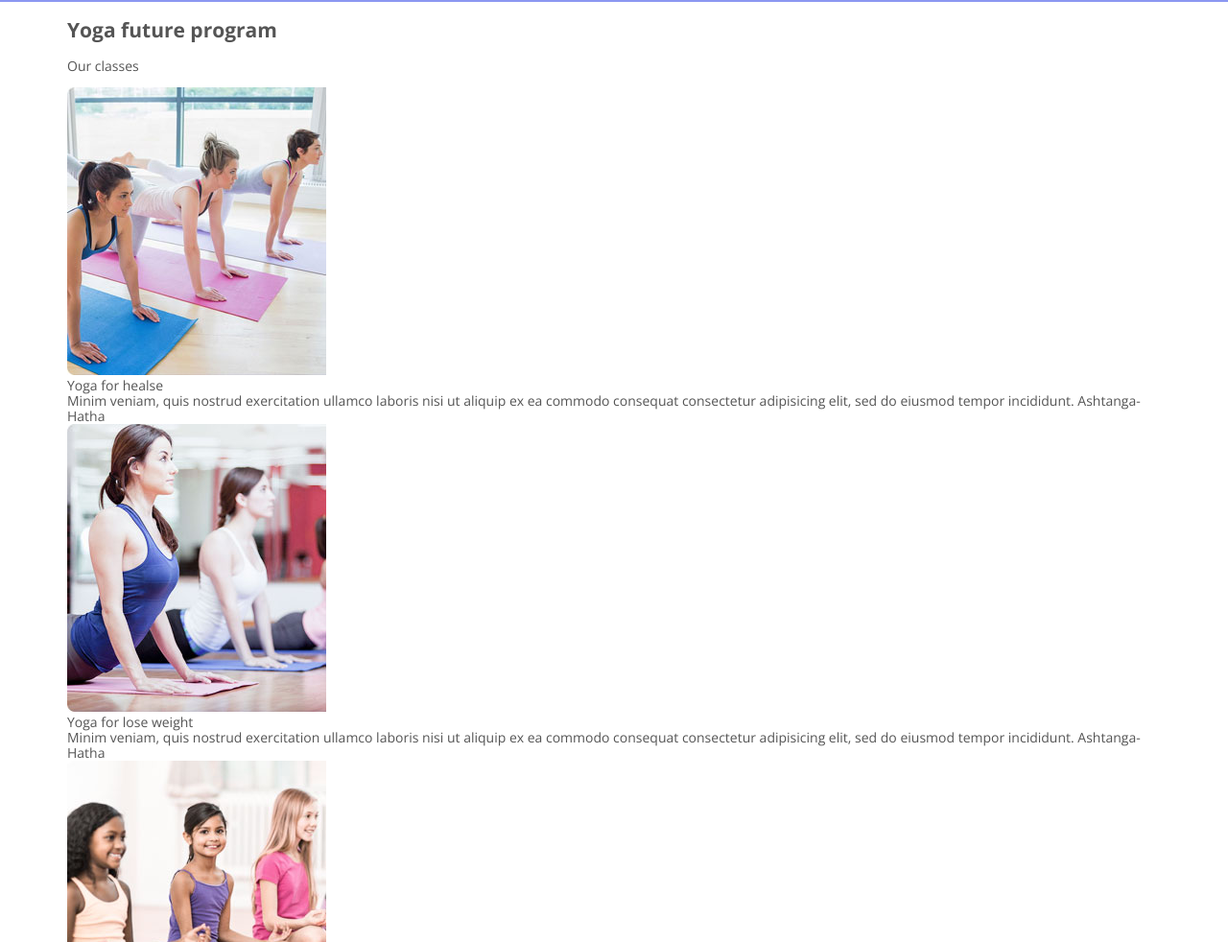
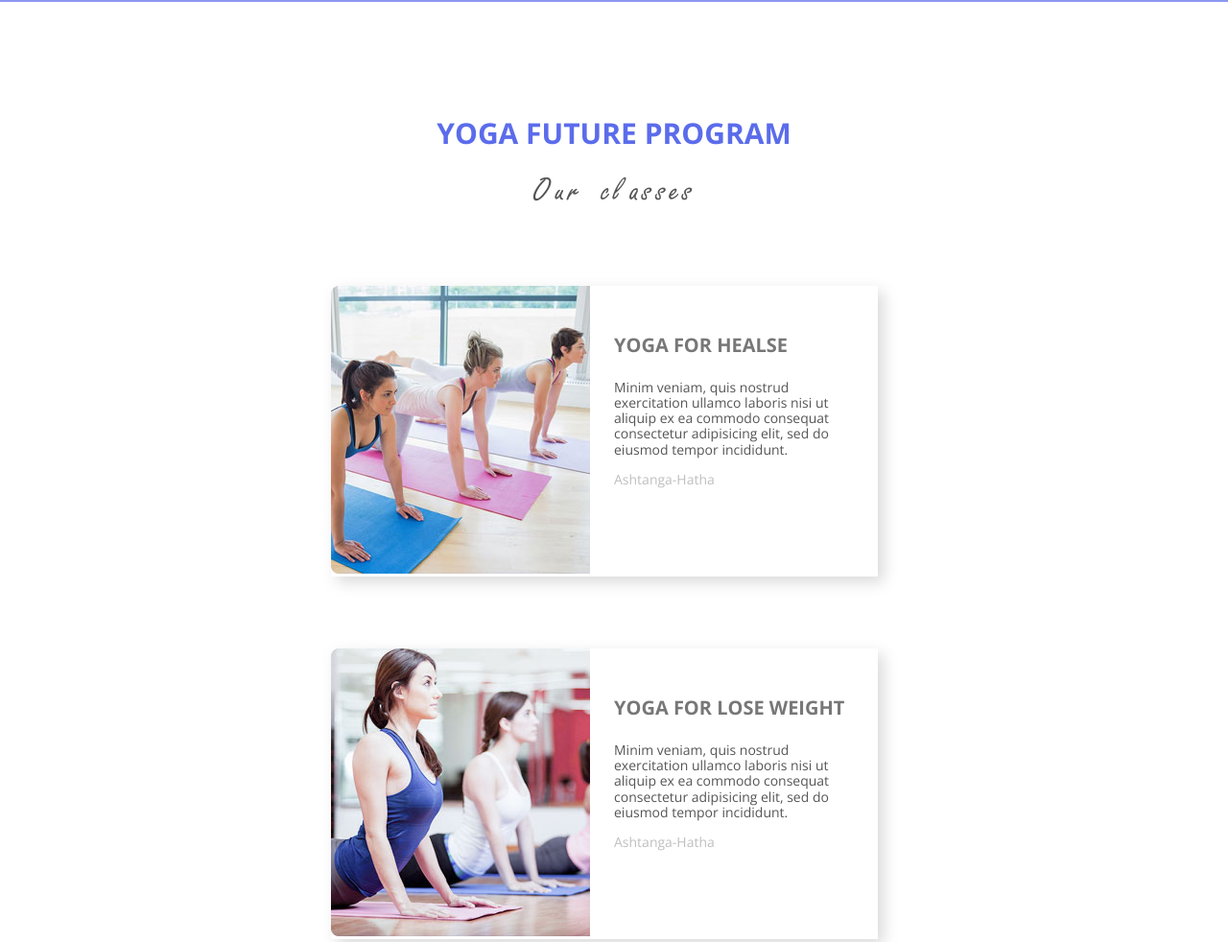
Before and after one commit to LisKas/test-Dzen, a website: page src/index.html in a window 1280 px wide. Shown: the part 680-1662 px from the top of the page at 96% size. Drawn offline with nearby package versions, Linux system fonts and the light colour scheme; grey boxes are pictures that could not be loaded; files whose address does not match are found by name.

Commit message:
block-classes. Внесены изменения в var(использование функции lighten)

```diff
--- a/src/index.html
+++ b/src/index.html
@@ -47,45 +47,47 @@
             </div>
             <div class="header-slogan">
                 <h1>Just balance your minde & body</h1>
-                <p>Create the healthy living for yourself</p>
+                <p class="font-freestyle">Create the healthy living for yourself</p>
             </div>
         </div>
         </div>
+	</header>
 
-
-
-	</header>
-	<section class="block-classes">
+    <section class="block-classes">
 		<div class="container">
 		<h2>Yoga future program</h2>
-		<p>Our classes</p>
+		<p class="font-freestyle">Our classes</p>
 			<div class="wrap-flex">
 			  <div class="block-classes__item">
 			  	<div class="photo"><img src="img/class1.jpg" alt=""></div>
 			  	<div class="classes-description">
-			  		<div class="title">Yoga for healse</div>
-                    <div class="text">Minim veniam, quis nostrud exercitation ullamco laboris nisi ut aliquip ex ea commodo consequat consectetur adipisicing elit, sed do eiusmod tempor incididunt. <span>Ashtanga-Hatha</span></div>
+			  		<div class="classes-title">Yoga for healse</div>
+                    <div class="text">Minim veniam, quis nostrud exercitation ullamco laboris nisi ut aliquip ex ea commodo consequat consectetur adipisicing elit, sed do eiusmod tempor incididunt. </div>
+                    <span>Ashtanga-Hatha</span>
 			  	</div>
 			  </div>
 			  <div class="block-classes__item">
 			  	<div class="photo"><img src="img/class2.jpg" alt=""></div>
 			  	<div class="classes-description">
-			  		<div class="title">Yoga for lose weight</div>
-                    <div class="text">Minim veniam, quis nostrud exercitation ullamco laboris nisi ut aliquip ex ea commodo consequat consectetur adipisicing elit, sed do eiusmod tempor incididunt. <span>Ashtanga-Hatha</span></div>
+			  		<div class="classes-title">Yoga for lose weight</div>
+                    <div class="text">Minim veniam, quis nostrud exercitation ullamco laboris nisi ut aliquip ex ea commodo consequat consectetur adipisicing elit, sed do eiusmod tempor incididunt. </div>
+                    <span>Ashtanga-Hatha</span>
 			  	</div>
 			  </div>
 			  <div class="block-classes__item">
 			  	<div class="photo"><img src="img/class3.jpg" alt=""></div>
 			  	<div class="classes-description">
-			  		<div class="title">Yoga for children</div>
-                    <div class="text">Minim veniam, quis nostrud exercitation ullamco laboris nisi ut aliquip ex ea commodo consequat consectetur adipisicing elit, sed do eiusmod tempor incididunt. <span>Ashtanga-Hatha</span></div>
+			  		<div class="classes-title">Yoga for children</div>
+                    <div class="text">Minim veniam, quis nostrud exercitation ullamco laboris nisi ut aliquip ex ea commodo consequat consectetur adipisicing elit, sed do eiusmod tempor incididunt. </div>
+                    <span>Ashtanga-Hatha</span>
 			  	</div>
 			  </div>
 			  <div class="block-classes__item">
 			  	<div class="photo"><img src="img/class4.jpg" alt=""></div>
 			  	<div class="classes-description">
-			  		<div class="title">Yoga for elderly</div>
-                    <div class="text">Minim veniam, quis nostrud exercitation ullamco laboris nisi ut aliquip ex ea commodo consequat consectetur adipisicing elit, sed do eiusmod tempor incididunt. <span>Ashtanga-Hatha</span></div>
+			  		<div class="classes-title">Yoga for elderly</div>
+                    <div class="text">Minim veniam, quis nostrud exercitation ullamco laboris nisi ut aliquip ex ea commodo consequat consectetur adipisicing elit, sed do eiusmod tempor incididunt. </div>
+                    <span>Ashtanga-Hatha</span>
 			  	</div>
 			  </div>
 
--- a/src/sass/core/_base.scss
+++ b/src/sass/core/_base.scss
@@ -8,7 +8,7 @@ body{
 	font-family: 'Open Sans', sans-serif;
 	font-weight: 400;
 	font-size: 14px;
-	color: $dark-grey;
+	color: $grey;
 }
 
 ul{
@@ -25,6 +25,19 @@ h1{
 	font-weight:700;
 	line-height: 72px;
 	padding-right: 10px;
+	margin-bottom: 50px;
+}
+h2{
+    margin: 0;
+	text-transform: uppercase;
+	color: $primary-color;
+	font-size: 30px;
+	font-weight: 700;
+}
+span{
+	display: inline-block;
+	margin-top: 15px;
+	color: lighten($grey, 41.5%) ;
 }
 .container{
 	max-width: 1170px;
@@ -47,8 +60,15 @@ h1{
 	font-weight: 700;
 	cursor: pointer;
 }
-
+.font-freestyle{
+	 font-family: 'freestyle script', sans-serif;
+	 font-weight: 400;
+	 font-size: 41px;
+	 color: $grey;
+	 margin: 0;
+	 margin-top: 20px;
+}
 
 @import "header";
-@import "_block-classes";
+@import "block-classes";
 @import "media";
--- a/src/sass/core/_block-classes.scss
+++ b/src/sass/core/_block-classes.scss
@@ -0,0 +1,23 @@
+.block-classes{
+	text-align: center;
+	padding: 120px 0;
+	&__item{
+		width: 50%;
+		margin-top: 75px;
+		display: flex;
+		margin-right: 20px;
+		box-shadow: 6px 6px 15px rgba(0,0,0 , .15);
+	}
+	.classes-description{
+		text-align: left;
+		padding: 50px 25px;
+		.classes-title{
+			text-transform: uppercase;
+           font-size: 20px;
+           font-weight: 700;
+           color: lighten($grey, 13.5%);
+           margin-bottom: 25px;
+		}
+
+	}
+}
--- a/src/sass/core/_header.scss
+++ b/src/sass/core/_header.scss
@@ -12,7 +12,7 @@
             	padding: 0 15px;
               }
             a{
-            	color: $dark-grey;
+            	color: $grey;
             	padding-bottom: 5px;
             	position: relative;
             	&::before{
@@ -35,15 +35,11 @@
             	&:hover{
                     color:$primary-color;
                 }
-
             }
-
         }
         .site-logo{
         	margin: 0 145px;
         }
-
-
 }
 .header-main{
     position: relative;
@@ -57,7 +53,6 @@
         width: 100%;
         height: 100%;
         top: 0;
-
     }
 }
 .header-form{
@@ -75,7 +70,7 @@
             background-color: #f2f2f2;
             border-radius: 10px;
             border: none;
-            color: $light-grey;
+            color: lighten($grey, 13.5%);
             width: 100%;
             padding: 15px 10px;
             margin: 10px 0;
@@ -91,7 +86,7 @@
     max-width: 500px;
 
     p {
-        font-family: 'freestyle script', sans-serif;
+
         font-size: 40px;
         color: white;
         padding-right: 200px;
--- a/src/sass/core/_var.scss
+++ b/src/sass/core/_var.scss
@@ -1,4 +1,3 @@
 $primary-color: #5b6ceb;
-$dark-grey: #555555;
-$light-grey: #777777;
-$color-opacity: rgba(255, 255, 255 , .8)
+$grey: #555555;
+$color-opacity: rgba(255, 255, 255 , .8);
```
Also changed, not shown: src/css/main.css.
